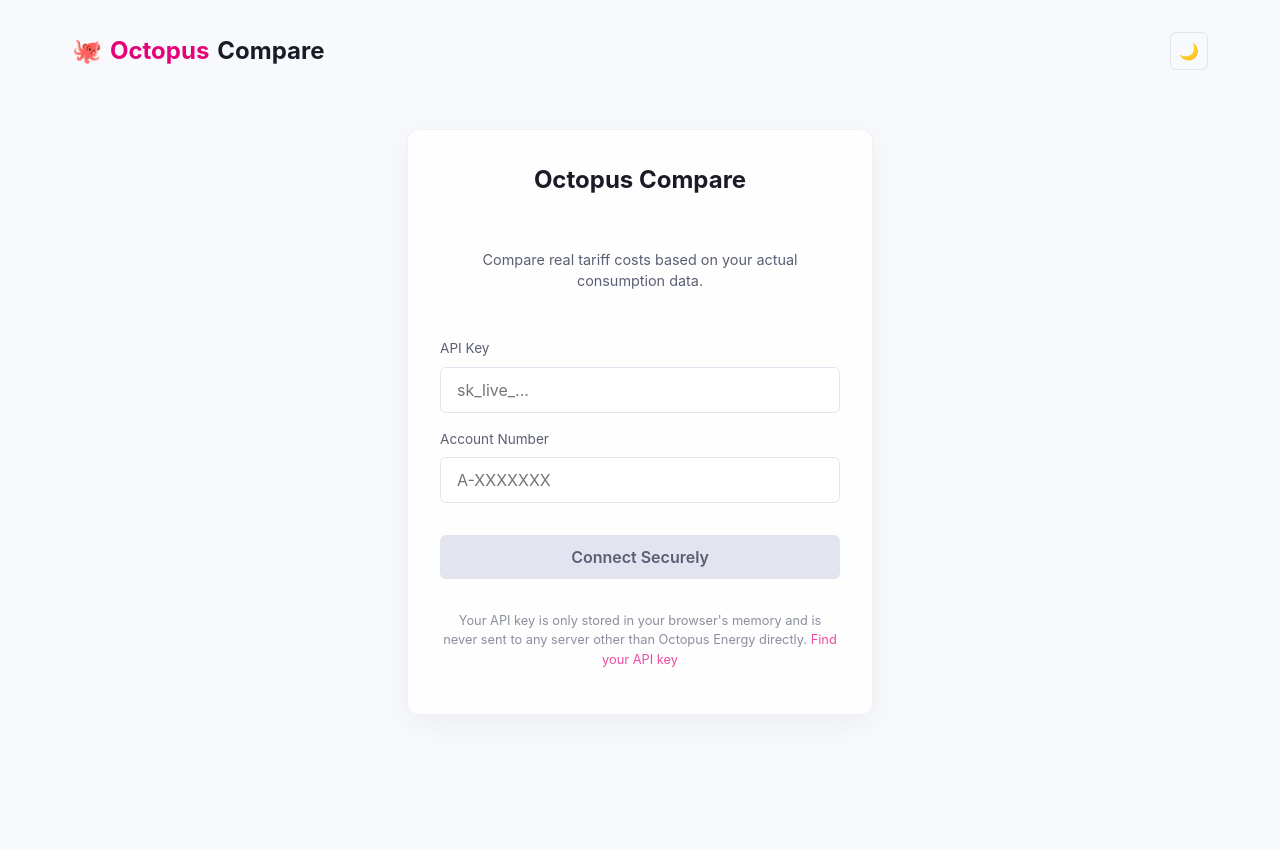
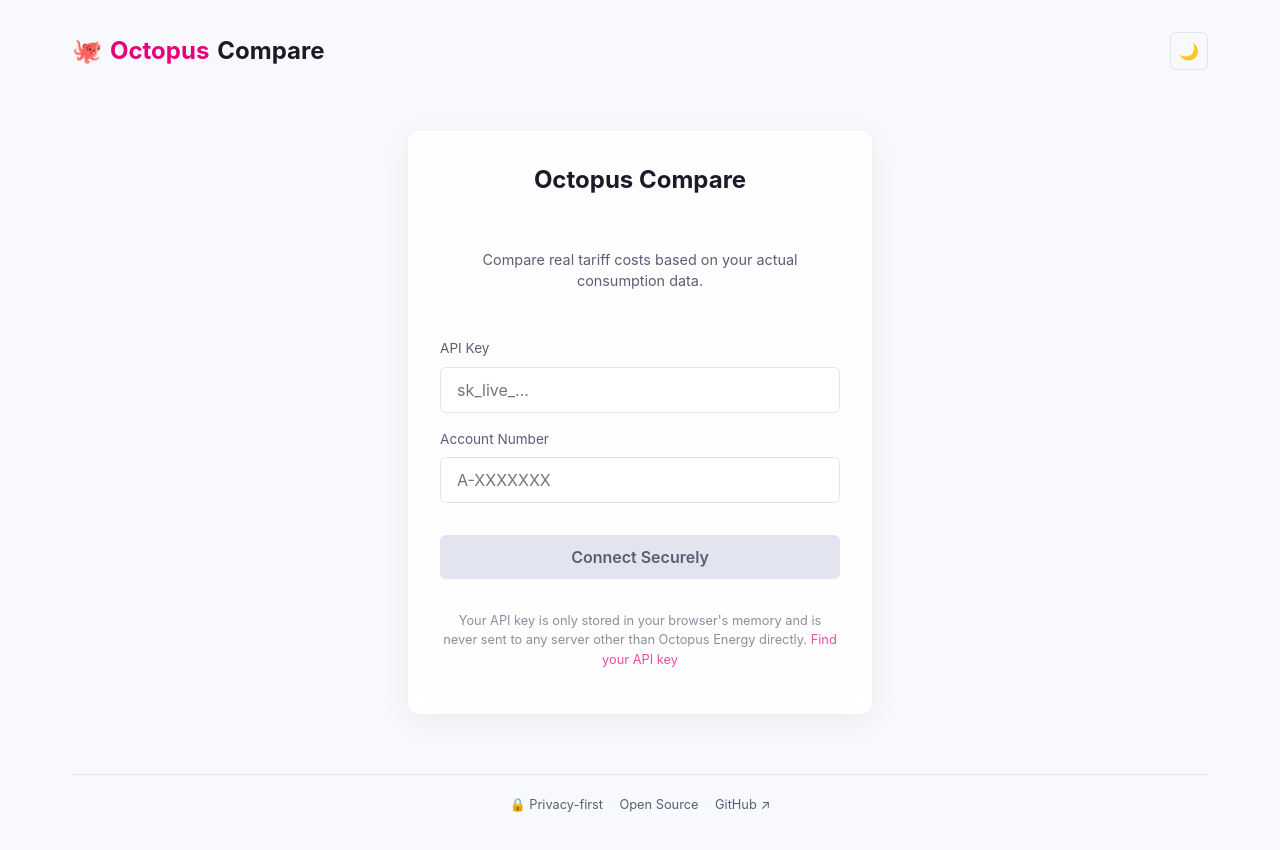
Before and after one commit to rahbut/octopus-compare, a React (Vite) app in the folder webapp/: page / in a window 1280 px wide. Shown: the top 850 px of the page. Before the commit the page ends 800 px from the top, so only its background shows below. Built offline with nearby package versions, Linux system fonts and the light colour scheme.

Commit message:
docs: add live app link to README and footer with privacy/open-source badges

```diff
--- a/webapp/src/App.tsx
+++ b/webapp/src/App.tsx
@@ -53,6 +53,28 @@
           <Dashboard api={api} />
         )}
       </main>
+
+      <footer className="app-footer">
+        <span className="app-footer-badge">🔒 Privacy-first</span>
+        <span className="app-footer-sep">·</span>
+        <a
+          className="app-footer-badge"
+          href="https://github.com/rahbut/octopus-compare"
+          target="_blank"
+          rel="noopener noreferrer"
+        >
+          Open Source
+        </a>
+        <span className="app-footer-sep">·</span>
+        <a
+          className="app-footer-badge"
+          href="https://github.com/rahbut/octopus-compare"
+          target="_blank"
+          rel="noopener noreferrer"
+        >
+          GitHub ↗
+        </a>
+      </footer>
     </div>
   );
 }
--- a/webapp/src/index.css
+++ b/webapp/src/index.css
@@ -177,3 +177,31 @@
 @keyframes spin {
   to { transform: rotate(360deg); }
 }
+
+.app-footer {
+  display: flex;
+  flex-direction: row;
+  align-items: center;
+  justify-content: center;
+  gap: 0.4rem;
+  padding: 1.25rem 2rem;
+  margin-top: 2rem;
+  border-top: 1px solid var(--border-color);
+  font-size: 0.8rem;
+  color: var(--text-secondary);
+}
+
+.app-footer-badge {
+  color: var(--text-secondary);
+  text-decoration: none;
+  transition: color 0.2s ease;
+}
+
+a.app-footer-badge:hover {
+  color: var(--accent-color);
+}
+
+.app-footer-sep {
+  color: var(--border-color);
+  user-select: none;
+}
```
Also changed, not shown: 1 other file (tests, documents, lock files or other folders).
